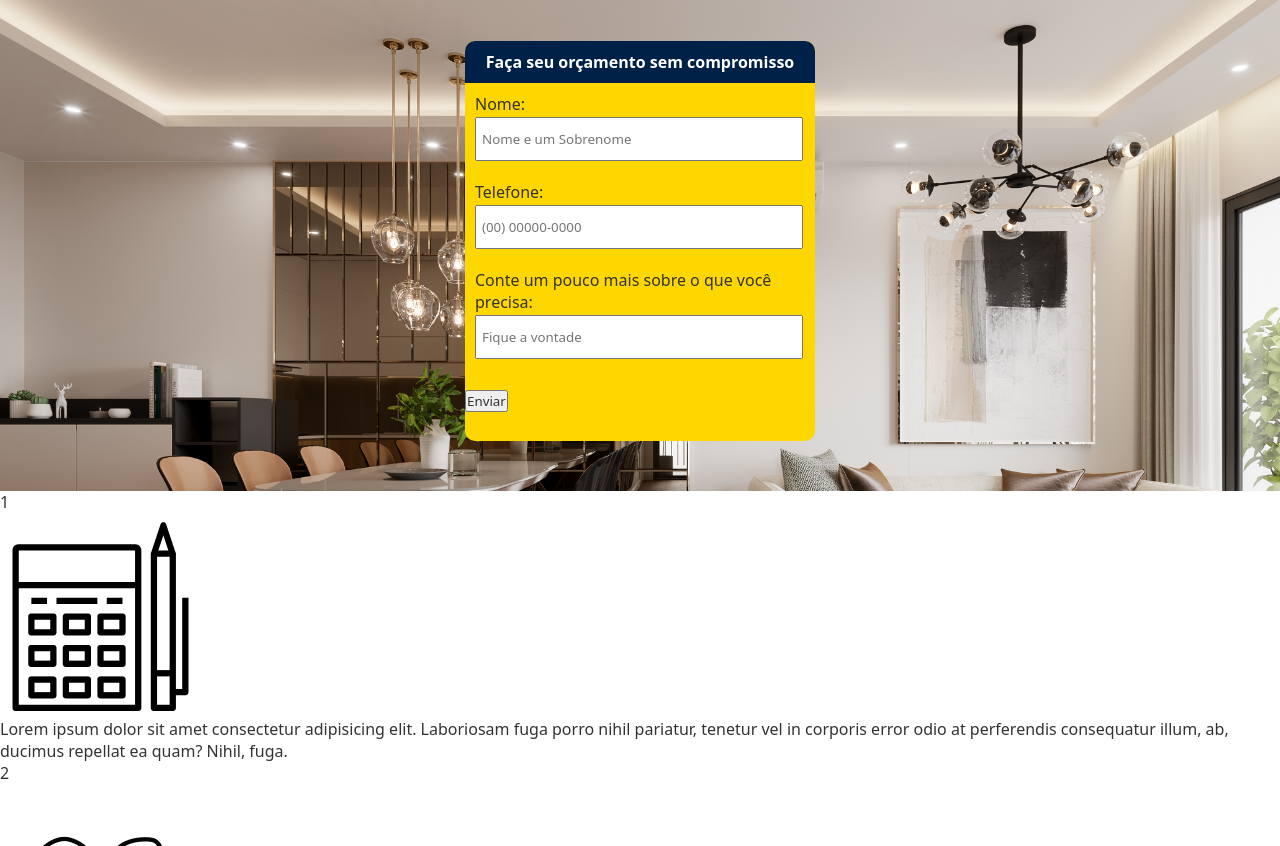
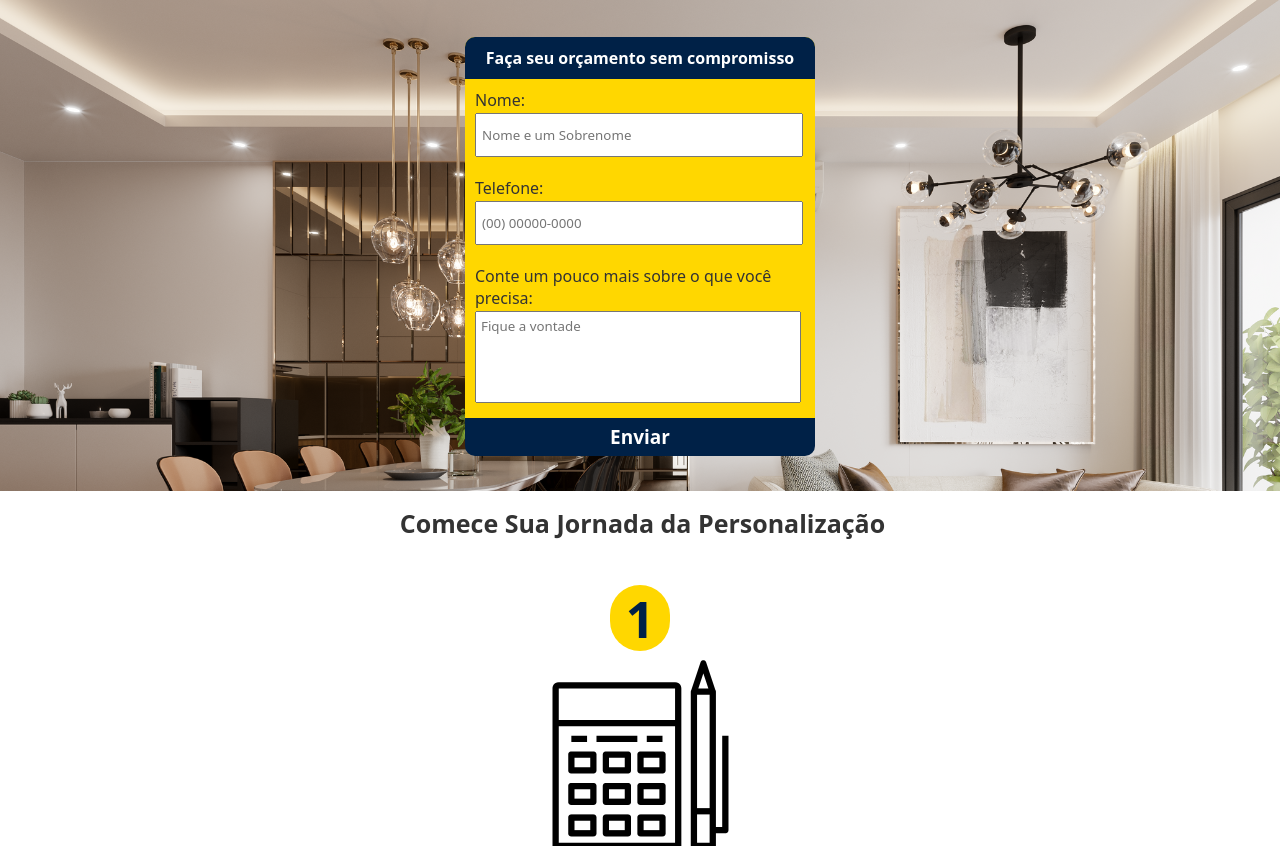
Before and after one commit to vitormandroti/projetos, a plain HTML site: page design-interiores/index.html in a window 1280 px wide. Shown: the part 106-952 px from the top of the page. Drawn offline with Linux system fonts and the light colour scheme.

Commit message:
primeiradobra

```diff
--- a/design-interiores/estilo/style.css
+++ b/design-interiores/estilo/style.css
@@ -41,23 +41,32 @@ header img {
     padding: 0px 15px;
 }
 
-/*PRIMEIRADOBRA + FORMULÁRIO*/
-#primeiradobra {
-    background-image: url(../imagens/imagem-primeiradobra.png);
-    background-attachment: fixed;
-    height: 500px;
-
+/*TODAS AS SECTIONs DA CLASSE CONTAINER*/
+.container {
     display: flex;
     flex-flow: column nowrap;
     justify-content: center;
     align-items: center;
 }
 
+.child {
+    text-align: center;
+}
+
+/*PRIMEIRADOBRA*/
+#primeiradobra {
+    background-image: url(../imagens/imagem-primeiradobra.png);
+    background-attachment: fixed;
+    height: 500px;
+}
+
+/*FORMULÁRIO DA PRIMEIRA DOBRA*/
 section #formulario {
     background-color: var(--secundaria);
-    width: 350px;
-    height: 400px;
+    max-width: 350px;
+    height: 408px;
     border-radius: 10px;
+    margin: 0px 10px;
 }
 
 #formulario p {
@@ -73,9 +82,64 @@ section #formulario {
     padding: 10px;
 }
 
-#formulario input {
+#formulario input, #formulario textarea {
     height: 30px;
     width: 95%;
     margin: 2px 0px 20px 0px;
     padding: 5px;
 }
+
+form #text {
+    height: 80px;
+    margin-bottom: 0px;
+}
+
+button {
+    background-color: var(--principal);
+    text-align: center;
+    width: 100%;
+    border: none;
+    border-radius: 0px 0px 10px 10px;
+    padding: 6px;
+}
+
+button:hover {
+    background-color: #333333;
+}
+
+button a {
+    color: white;
+    font-size: 19px;
+    font-weight: bold;
+    text-decoration: none;
+}
+
+/*SEGUNDA DOBRA*/
+#segundadobra h2 {
+    font-size: 25px;
+    padding: 15px 0px 15px 5px;
+    margin-bottom: 30px;
+}
+
+p.step-numbers {
+    background-color: var(--secundaria);
+    color: var(--principal);
+    width: 60px;
+    height: 60px;
+    text-align: center;
+    font-size: 50px;
+    font-weight: bold;
+    padding-bottom: 6px;
+    border-radius: 35px;
+}
+
+div.child > p {
+    text-align: justify;
+    padding: 20px;
+    margin-bottom: 30px;
+}
+
+/*TERCEIRA DOBRA*/
+#terceiradobra {
+    background-color: #333333;
+}
--- a/design-interiores/index.html
+++ b/design-interiores/index.html
@@ -26,42 +26,43 @@
     </header>
 
     <main>
-        <section id="primeiradobra">
+        <section id="primeiradobra" class="container">
             <div id="formulario">
                 <p>Faça seu orçamento sem compromisso</p>
                 <form>
                     <label for="name">Nome:</label>
                     <input type="text" name="nome" id="name" placeholder="Nome e um Sobrenome"><br>
                     <label for="phone">Telefone:</label>
-                    <input type="tel" name="telefone" id="phone" placeholder="(00) 00000-0000"><br>
+                    <input type="tel" name="telefone" id="phone" placeholder="(00) 00000-0000" maxlength="11"><br>
                     <label for="text">Conte um pouco mais sobre o que você precisa:</label>
-                    <input type="text" name="texto" id="text" placeholder="Fique a vontade"><br>
+                    <textarea name="textarea" id="text" placeholder="Fique a vontade" style="resize: none;" maxlength="240"></textarea>
                 </form>
-                <button type="submit">Enviar</button>
+                <button type="submit"><a href="#">Enviar</a></button>
             </div>
         </section>
 
         <section id="segundadobra" class="container">
+            <h2>Comece Sua Jornada da Personalização</h2>
+            <p class="step-numbers">1</p>
             <div class="child">
-                <p>1</p>
                 <img src="imagens/passo-1.png" alt="imagem de uma calculadora e uma caneta indicando o primeiro passo: solicitar orçamento">
                 <p>Lorem ipsum dolor sit amet consectetur adipisicing elit. Laboriosam fuga porro nihil pariatur, tenetur vel in corporis error odio at perferendis consequatur illum, ab, ducimus repellat ea quam? Nihil, fuga.</p>
             </div>
 
+            <p class="step-numbers">2</p>
             <div class="child">
-                <p>2</p>
                 <img src="imagens/passo-2.png" alt="Imagem de um homem e mulher indicando que a Espaço Elegantes contém especialistas">
                 <p>Lorem ipsum dolor sit amet consectetur adipisicing elit. Possimus assumenda aut adipisci repudiandae iure, sunt sint expedita! Neque, porro iusto. Nobis, temporibus reprehenderit. Similique quaerat, quo quae quidem sunt rem?</p>
             </div>
 
+            <p class="step-numbers">3</p>
             <div class="child">
-                <p>3</p>
                 <img src="imagens/passo-3.png" alt="Imagem de um cartaz com um lápis indicando a etapa de desenho do projeto">
                 <p>Lorem ipsum dolor sit amet consectetur adipisicing elit. Magni totam quibusdam modi dolore similique nemo eveniet cupiditate, quaerat maxime expedita perferendis debitis, eius reiciendis repellat veritatis, alias voluptatem architecto iste.</p>
             </div>
 
+            <p class="step-numbers">4</p>
             <div class="child">
-                <p>4</p>
                 <img src="imagens/passo-4.png" alt="Imagem de um sofá ao lado de um abajour indicando a etapa de por em prática o projeto desenhado na etapa anterior.">
                 <p>Lorem ipsum dolor sit amet consectetur adipisicing elit. Molestias repellat tempora doloribus pariatur corrupti deleniti. Harum laudantium dignissimos itaque corporis sequi voluptas ex tempora eligendi quibusdam, molestias similique et voluptate.</p>
             </div>
```
